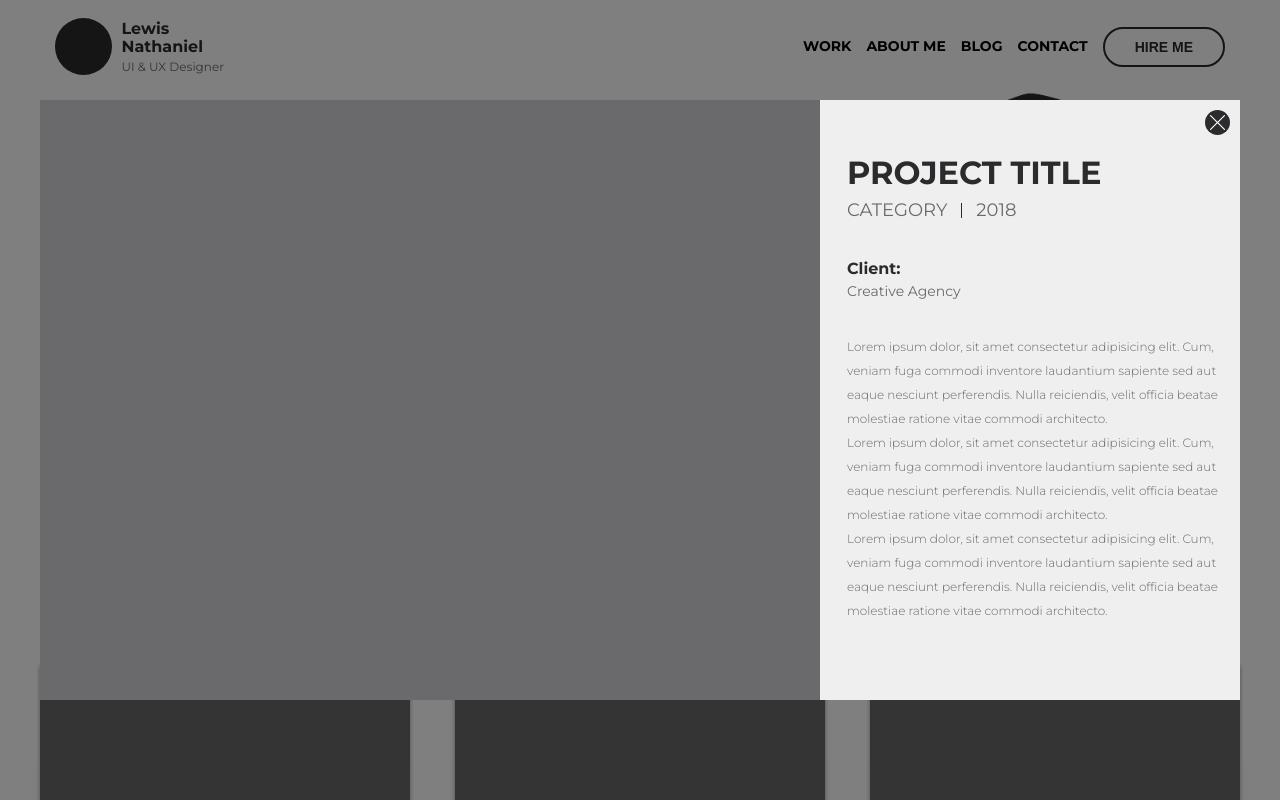
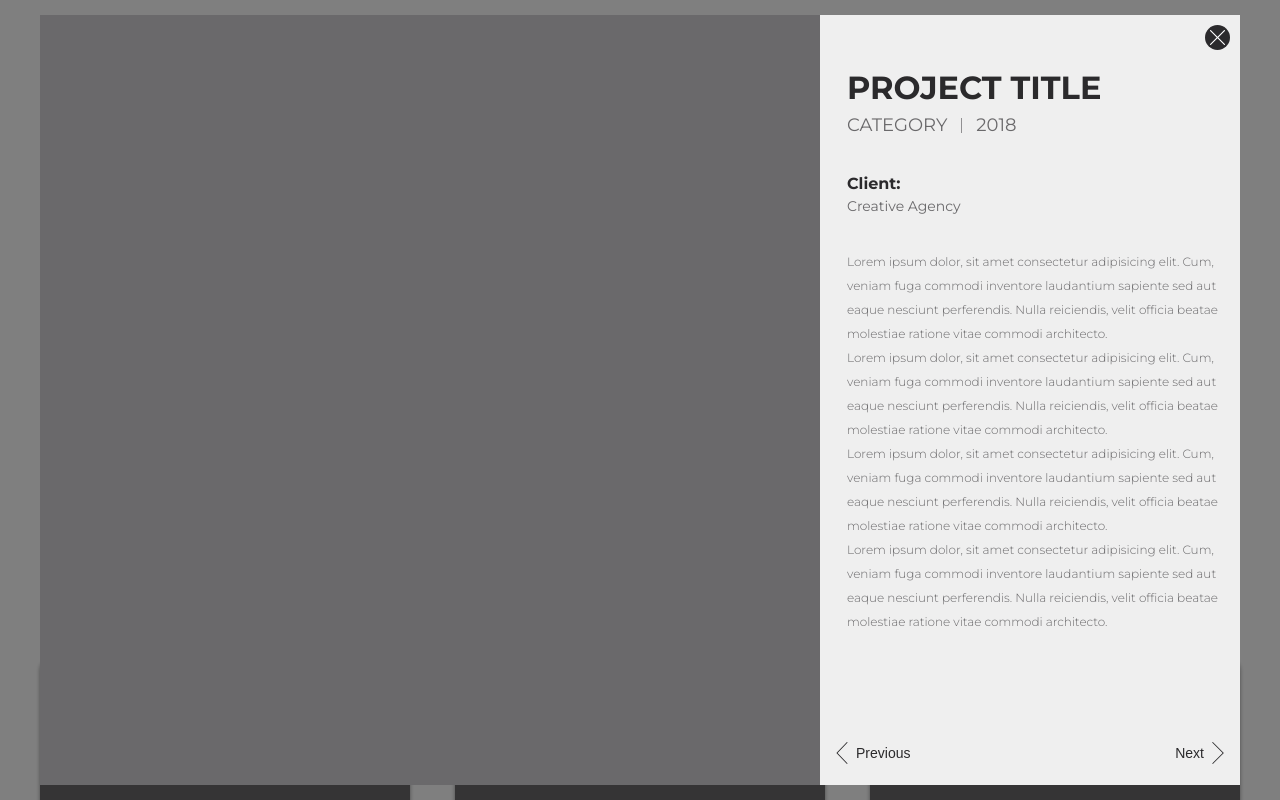
Before and after one commit to Babiy7/designer-app, a React app: page / in a window 1280 px wide. Shown: the top 800 px of the page. Built offline with nearby package versions, Linux system fonts and the light colour scheme.

Commit message:
Have made ModalProject.

```diff
--- a/public/index.html
+++ b/public/index.html
@@ -30,7 +30,7 @@
     />
     <title>React App</title>
   </head>
-  <body>
+  <body class="no-scroll">
     <noscript>You need to enable JavaScript to run this app.</noscript>
     <div id="root"></div>
     <!--
--- a/src/components/Modals/ModalProject/ModalProject.js
+++ b/src/components/Modals/ModalProject/ModalProject.js
@@ -1,5 +1,7 @@
 import React from "react";
 import classes from "./ModalProject.module.scss";
+
+import Button from "../../UI/Button/Button";
 
 const ModalProject = () => {
   return (
@@ -33,9 +35,18 @@ const ModalProject = () => {
               nesciunt perferendis. Nulla reiciendis, velit officia beatae
               molestiae ratione vitae commodi architecto.
             </p>
+            <p>
+              Lorem ipsum dolor, sit amet consectetur adipisicing elit. Cum,
+              veniam fuga commodi inventore laudantium sapiente sed aut eaque
+              nesciunt perferendis. Nulla reiciendis, velit officia beatae
+              molestiae ratione vitae commodi architecto.
+            </p>
           </div>
         </div>
-        <div className={classes.Buttons}></div>
+        <div className={classes.Buttons}>
+          <Button type="previous">Previous</Button>
+          <Button type="next">Next</Button>
+        </div>
       </div>
     </div>
   );
--- a/src/components/Modals/ModalProject/ModalProject.module.scss
+++ b/src/components/Modals/ModalProject/ModalProject.module.scss
@@ -1,18 +1,22 @@
 @import "../../../vars.scss";
 
 .ModalProject {
-  height: 600px;
+  height: 770px;
 
   display: flex;
 
   .Left {
     width: 65%;
 
+    position: relative;
+
     background-color: $gray;
   }
 
   .Right {
     width: 35%;
+
+    position: relative;
 
     .Content {
       padding: 50px 0 11px 27px;
@@ -49,7 +53,7 @@
             bottom: -6px;
             right: 0;
 
-            background-color: $black;
+            background-color: rgba($gray, 0.7);
           }
         }
 
@@ -87,6 +91,15 @@
     }
 
     .Buttons {
+      width: 100%;
+
+      position: absolute;
+      bottom: 0;
+      left: 0;
+
+      display: flex;
+      justify-content: space-between;
+      padding: 21px 11px;
     }
   }
 }
--- a/src/components/Sections/Header/Header.js
+++ b/src/components/Sections/Header/Header.js
@@ -23,7 +23,7 @@ const Header = props => {
           </div>
           <nav className={classes.Nav}>
             <NavLinks />
-            <Button>Hire me</Button>
+            <Button type="normal">Hire me</Button>
           </nav>
         </div>
       </div>
--- a/src/components/Sections/News/News.js
+++ b/src/components/Sections/News/News.js
@@ -73,7 +73,7 @@ const News = () => {
           })}
         </div>
         <ContentCenterHorisontal>
-          <Button>See more posts</Button>
+          <Button type="normal">See more posts</Button>
         </ContentCenterHorisontal>
       </div>
     </section>
--- a/src/components/Sections/Works/Works.js
+++ b/src/components/Sections/Works/Works.js
@@ -28,7 +28,7 @@ const Works = () => {
         </div>
         <ContentCenterHorisontal>
           <Margin top="35">
-            <Button>Load more work</Button>
+            <Button type="normal">Load more work</Button>
           </Margin>
         </ContentCenterHorisontal>
       </div>
--- a/src/components/UI/Button/Button.js
+++ b/src/components/UI/Button/Button.js
@@ -6,15 +6,23 @@ function Button(props) {
 
   switch (props.type) {
     case "normal": {
-      classButton = classes.Button;
+      classButton = [classes.Button, classes.Normal].join(" ");
       break;
     }
     case "shadow": {
-      classButton = classes.ButtonShadow;
+      classButton = [classes.Button, classes.Shadow].join(" ");
       break;
     }
     case "gray": {
-      classButton = classes.ButtonGray;
+      classButton = [classes.Button, classes.Gray].join(" ");
+      break;
+    }
+    case "previous": {
+      classButton = [classes.ButtonMove, classes.Previous].join(" ");
+      break;
+    }
+    case "next": {
+      classButton = [classes.ButtonMove, classes.Next].join(" ");
       break;
     }
     default: {
--- a/src/components/UI/Button/Button.module.scss
+++ b/src/components/UI/Button/Button.module.scss
@@ -2,20 +2,14 @@
 
 .Button {
   padding: 10px 30px;
-  border: 2px solid $black;
   border-radius: 50px;
   outline: none;
   cursor: pointer;
 
-  color: $black;
-  background-color: none;
   background: none;
-
-  font-size: 14px;
   text-transform: uppercase;
   font-weight: 700;
   text-decoration: none;
-  transition: background-color linear 0.2s;
 
   &:hover {
     outline: none;
@@ -25,56 +19,68 @@
   }
 }
 
-.ButtonShadow {
-  display: inline-block;
-  padding: 10px 30px;
-  margin: 42px 15px 0 0;
-  border: 0.7px solid $black;
-  border-radius: 50px;
-  outline: none;
-  cursor: pointer;
+.Normal {
+  border: 2px solid $black;
 
   color: $black;
   background-color: none;
-  background: none;
+
+  font-size: 14px;
+  transition: background-color linear 0.2s;
+}
+
+.Shadow {
+  display: inline-block;
+
+  margin: 42px 15px 0 0;
+  border: 0.7px solid $black;
+
+  color: $black;
 
   font-size: 16px;
-  text-transform: uppercase;
-  font-weight: 700;
-  text-decoration: none;
   transition: background-color linear 0.2s, box-shadow 0.2s linear;
   font-family: inherit;
 
   &:hover {
-    outline: none;
-
-    background-color: $black;
-    color: $white;
     box-shadow: 2px 2px 10px rgba(#000, $alpha: 2.7);
   }
 }
 
-.ButtonGray {
-  padding: 10px 30px;
+.Gray {
   border: 2px solid $gray-light;
-  border-radius: 50px;
-  outline: none;
-  cursor: pointer;
 
   color: $gray-light;
-  background-color: none;
-  background: none;
 
   font-size: 14px;
-  text-transform: uppercase;
-  text-decoration: none;
-  font-weight: 700;
   transition: background-color linear 0.2s;
 
   &:hover {
-    outline: none;
-
     background-color: $gray-light;
     color: $black;
   }
 }
+
+.ButtonMove {
+  padding: 0;
+
+  outline: none;
+  border: none;
+
+  color: $black;
+  background: none;
+
+  font-size: 14px;
+  line-height: 22px;
+}
+
+.Previous {
+  padding-left: 25px;
+
+  background: url("../../../assets//svg/back.svg") left no-repeat;
+}
+
+.Next {
+  padding-right: 25px;
+
+  background: url("../../../assets//svg/chevron.svg") right no-repeat;
+}
--- a/src/components/UI/Modal/Modal.module.scss
+++ b/src/components/UI/Modal/Modal.module.scss
@@ -25,5 +25,11 @@
     border-radius: 50%;
 
     background-color: $black;
+
+    transition: transform 0.22s linear;
+
+    &:hover {
+      transform: rotate(90deg);
+    }
   }
 }
--- a/src/index.scss
+++ b/src/index.scss
@@ -7,6 +7,9 @@ body {
   font-family: "Montserrat", sans-serif;
   -webkit-font-smoothing: antialiased;
   -moz-osx-font-smoothing: grayscale;
+
+  &.no-scroll {
+  }
 }
 
 h1,
```
Also changed, not shown: src/assets/svg/back.svg (added), src/assets/svg/chevron.svg (added).
